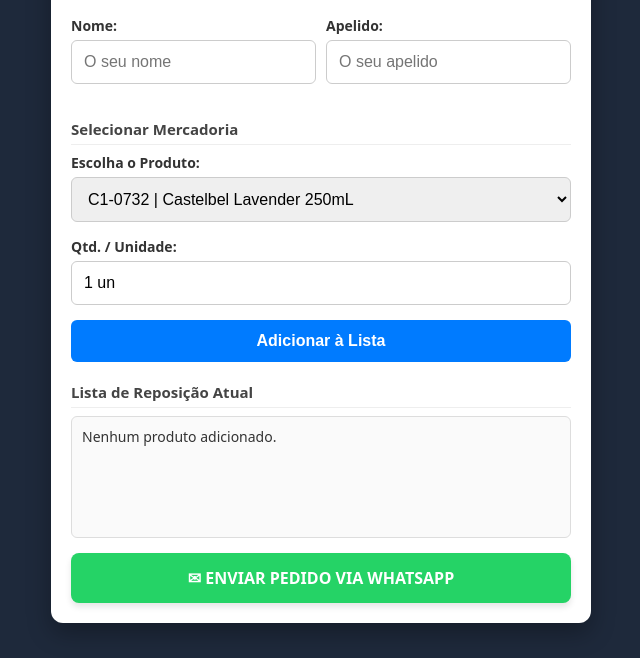
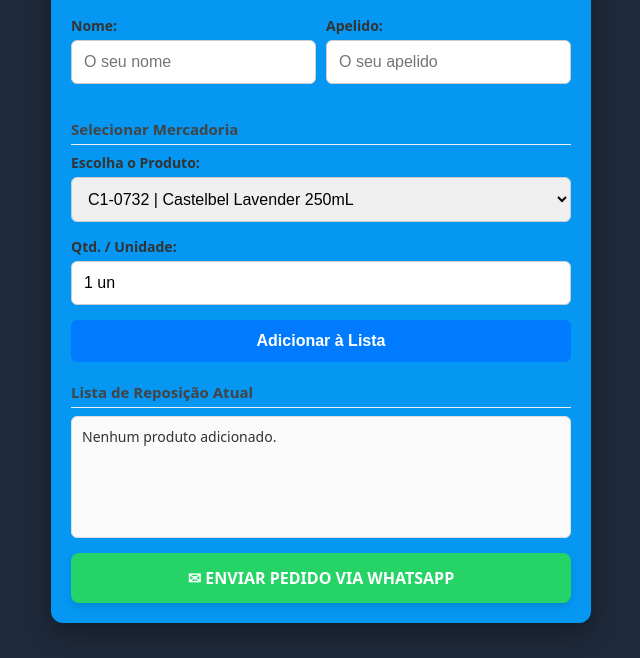
Before and after one commit to cristinacambao73-svg/reposicao, a plain HTML site: page index.html in a window 1280 px wide. Shown: the part 162-820 px from the top of the page, without its empty margins (319-959 px from the left). Drawn offline with Linux system fonts and the light colour scheme.

Commit message:
Update index.html

```diff
--- a/index.html
+++ b/index.html
@@ -15,7 +15,7 @@
         .container {
             max-width: 500px;
             margin: 20px auto;
-            background: white;
+            background: #0597F2;
             padding: 20px;
             border-radius: 12px;
             box-shadow: 0 10px 25px rgba(0,0,0,0.3);
```
